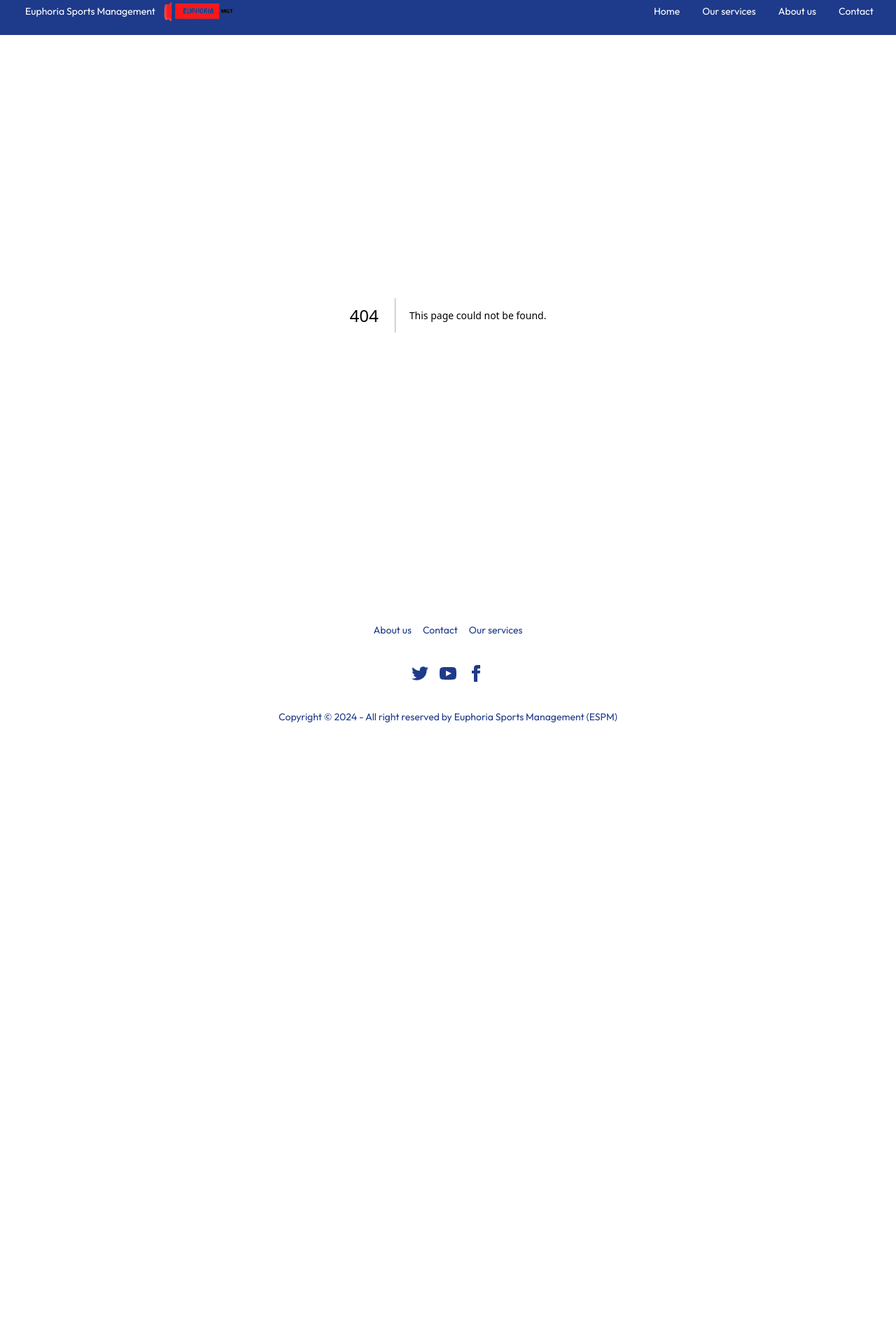
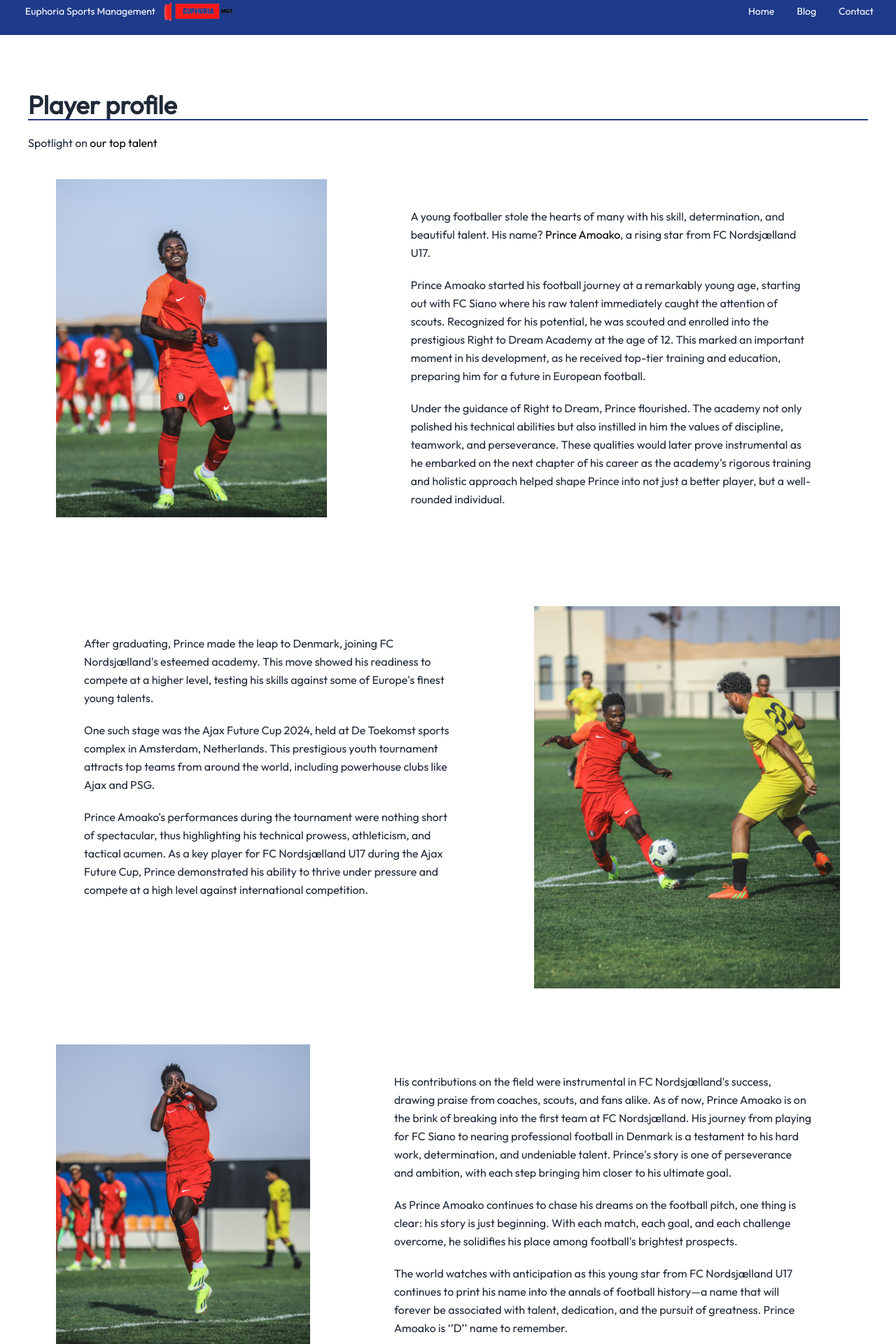
Before and after one commit to williamgyamfik/espm_landing_page, a Next.js app: page /blog in a window 1280 px wide. Before the commit this address had no page. Shown: the part 18-1938 px from the top of the page at 70% size. Before the commit the page ends 1092 px from the top, so only its background shows below. Built offline with nearby package versions, Linux system fonts and the light colour scheme.

Commit message:
made changes to website

```diff
--- /dev/null
+++ b/app/blog/page.jsx
@@ -0,0 +1,8 @@
+"use client";
+import Blog from "@/components/Blog";
+
+const index = () => {
+  return <Blog />;
+};
+
+export default index;
--- /dev/null
+++ b/app/contact/page.jsx
@@ -0,0 +1,13 @@
+"use client";
+import React from "react";
+import Contact from "../../components/Contact";
+
+const page = () => {
+  return (
+    <section className=" mt-10">
+      <Contact />
+    </section>
+  );
+};
+
+export default page;
--- a/app/page.jsx
+++ b/app/page.jsx
@@ -4,11 +4,10 @@ import Image from "next/image";
 import SignUpForm from "../components/SignUpForm";
 import AboutUs from "../components/AboutUs";
 import OurServices from "../components/OurServices";
-import Contact from "../components/Contact";
+// import Contact from "../components/Contact";
 import Team from "../components/Team";
 import GetStarted from "@/components/GetStarted";
 import Subscribe from "@/components/Subscribe";
-import Media from "@/components/Media";
 
 export default function Home() {
   return (
@@ -48,32 +47,14 @@ export default function Home() {
       </section>
 
       <section className=" w-full  " id="services">
-        {/* <h1 className="text-4xl p-5 text-white font-bold">Our Services</h1> */}
         <OurServices />
       </section>
-
-      {/* <section
-        className="relative px-10 sm:px-28  flex items-center justify-center -z-10  bg-parallax bg-fixed bg-cover  opacity-100 "
-        id="about"
-      >
-        <div className="absolute inset-0 bg-black opacity-25"></div>
-        <div className="relative z-20 container mx-auto">
-          <h1 className="text-blue-900 text-center font-bold text-3xl p-5">
-            About us
-          </h1>
-          <AboutUs />
-        </div>
-      </section> */}
 
       <section className=" w-full  " id="about">
         <div className="relative  flex items-center justify-center -z-10  bg-parallax bg-fixed bg-cover  opacity-100">
           <AboutUs />
         </div>
       </section>
-
-      {/* <section>
-        <Media />
-      </section> */}
 
       <section className=" bg-white ">
         <Team />
@@ -87,14 +68,14 @@ export default function Home() {
         <Subscribe />
       </section>
 
-      <section className=" bg-blue-900" id="contact">
+      {/* <section className=" bg-blue-900" id="contact">
         <div className="p-5">
           <h1 className="text-3xl text-white text-center font-bold">
             Contact{" "}
           </h1>
         </div>
         <Contact />
-      </section>
+      </section> */}
     </>
   );
 }
--- /dev/null
+++ b/components/Blog.jsx
@@ -0,0 +1,113 @@
+import Image from "next/image";
+import talent6 from "../public/images/talent6.jpeg";
+import talent2 from "../public/images/talent2.jpeg";
+import talent4 from "../public/images/talent4.jpeg";
+import talent1 from "../public/images/talent1.jpeg";
+
+const Blog = () => {
+  return (
+    <div className="container mx-auto p-10 m-10">
+      <h1 className="font-bold text-4xl">Player profile</h1>
+      <div className="border-b-2 border-b-blue-900"></div>
+
+      <h2 className="mt-5">
+        Spotlight on
+        <span className="text-bold text-black"> our top talent </span>
+      </h2>
+
+      <div className="flex justify-start items-start lg:flex-nowrap flex-wrap">
+        <div className="mx-auto  p-10">
+          <Image src={talent6} alt="player bio" />
+        </div>
+        <div className="m-5 sm:m-20  leading-relaxed">
+          <p className="mb-5">
+            A young footballer stole the hearts of many with his skill,
+            determination, and beautiful talent. His name?{" "}
+            <span className="text-black">Prince Amoako</span>, a rising star
+            from FC Nordsjælland U17.
+          </p>
+          <p className="mb-5">
+            Prince Amoako started his football journey at a remarkably young
+            age, starting out with FC Siano where his raw talent immediately
+            caught the attention of scouts. Recognized for his potential, he was
+            scouted and enrolled into the prestigious Right to Dream Academy at
+            the age of 12. This marked an important moment in his development,
+            as he received top-tier training and education, preparing him for a
+            future in European football.
+          </p>
+
+          <p className="mb-5">
+            Under the guidance of Right to Dream, Prince flourished. The academy
+            not only polished his technical abilities but also instilled in him
+            the values of discipline, teamwork, and perseverance. These
+            qualities would later prove instrumental as he embarked on the next
+            chapter of his career as the academy's rigorous training and
+            holistic approach helped shape Prince into not just a better player,
+            but a well-rounded individual.
+          </p>
+        </div>
+      </div>
+
+      <div className="flex justify-start items-start  lg:flex-nowrap   flex-wrap-reverse">
+        <div className="m-5 sm:m-20 leading-relaxed">
+          <p className="mb-5">
+            After graduating, Prince made the leap to Denmark, joining FC
+            Nordsjælland's esteemed academy. This move showed his readiness to
+            compete at a higher level, testing his skills against some of
+            Europe's finest young talents.{" "}
+          </p>
+          <p className="mb-5">
+            One such stage was the Ajax Future Cup 2024, held at De Toekomst
+            sports complex in Amsterdam, Netherlands. This prestigious youth
+            tournament attracts top teams from around the world, including
+            powerhouse clubs like Ajax and PSG.{" "}
+          </p>
+          <p className="mb-5">
+            Prince Amoako's performances during the tournament were nothing
+            short of spectacular, thus highlighting his technical prowess,
+            athleticism, and tactical acumen. As a key player for FC
+            Nordsjælland U17 during the Ajax Future Cup, Prince demonstrated his
+            ability to thrive under pressure and compete at a high level against
+            international competition.{" "}
+          </p>
+        </div>
+        <div className="mx-auto  p-10">
+          <Image src={talent2} alt="player bio second picture" />
+        </div>
+      </div>
+
+      <div className="flex justify-start items-start  lg:flex-nowrap flex-wrap">
+        <div className="mx-auto  p-10">
+          <Image src={talent1} alt="player bio image" />
+        </div>
+        <div className="m-5 sm:m-20 leading-relaxed">
+          <p className="mb-5">
+            His contributions on the field were instrumental in FC
+            Nordsjælland's success, drawing praise from coaches, scouts, and
+            fans alike. As of now, Prince Amoako is on the brink of breaking
+            into the first team at FC Nordsjælland. His journey from playing for
+            FC Siano to nearing professional football in Denmark is a testament
+            to his hard work, determination, and undeniable talent. Prince's
+            story is one of perseverance and ambition, with each step bringing
+            him closer to his ultimate goal.
+          </p>
+          <p className="mb-5 ">
+            As Prince Amoako continues to chase his dreams on the football
+            pitch, one thing is clear: his story is just beginning. With each
+            match, each goal, and each challenge overcome, he solidifies his
+            place among football's brightest prospects.{" "}
+          </p>
+          <p className="mb-5">
+            The world watches with anticipation as this young star from FC
+            Nordsjælland U17 continues to print his name into the annals of
+            football history—a name that will forever be associated with talent,
+            dedication, and the pursuit of greatness. Prince Amoako is ‘’D’’
+            name to remember.
+          </p>
+        </div>
+      </div>
+    </div>
+  );
+};
+
+export default Blog;
--- a/components/Contact.jsx
+++ b/components/Contact.jsx
@@ -38,11 +38,15 @@ const Contact = () => {
   };
 
   return (
-    <div className=" px-2 sm:px-5 w-full p-10 text-white">
+    <div className=" px-2 sm:px-5 w-full p-10 text-blue-900 ">
+      <div className="mb-20">
+        <h1 className="text-4xl font-bold text-center">Contact form</h1>
+      </div>
+
       <div className="flex justify-center ">
         <section className="flex flex-col md:flex-row justify-center mx-auto p-5">
-          <div>
-            <div className="px-5 mb-5">
+          <div className="mx-5">
+            <div className="px-5 mb-5 ">
               <h1 className="text-2xl  font-bold">You got questions?</h1>
             </div>
             <div className="px-5 mb-5">
@@ -51,11 +55,7 @@ const Contact = () => {
                 possible
               </p>
             </div>
-            {/* <div className="px-5 mb-5">
-          <p>
-            <span className="font-bold">Phone:</span> +1(347)702-0814{" "}
-          </p>
-        </div> */}
+
             <div className="px-5 mb-5">
               <p>
                 <span className="font-bold">Email : </span>
@@ -63,7 +63,7 @@ const Contact = () => {
               </p>
             </div>
           </div>
-          <div className="mb-16 ">
+          <div className="mb-16 shadow-xl p-10">
             <form action="w-full max-w-7xl " onSubmit={formDetailsHandler}>
               <div className="flex  flex-wrap mb-5 mx-5">
                 <div className="w-full">
@@ -74,7 +74,7 @@ const Contact = () => {
                     First name<span className="text-red-500">*</span>
                   </label>
                   <input
-                    className="mb-5 block w-full h-10 p-2 bg-white  text-black focus:bg-blue-400"
+                    className="mb-5 block w-full h-10 p-2 bg-gray-300  text-blue-900 focus:bg-gray-100"
                     id="first_name1"
                     type="text"
                     name="first_name"
@@ -92,7 +92,7 @@ const Contact = () => {
                     Surname<span className="text-red-500">*</span>
                   </label>
                   <input
-                    className="w-full block h-10 p-2 bg-white  text-black  focus:bg-blue-400"
+                    className="w-full block h-10 p-2 bg-gray-300  text-blue-900 focus:bg-gray-100"
                     id="surname_name1"
                     type="text"
                     name="last_name"
@@ -112,7 +112,7 @@ const Contact = () => {
                     Email<span className="text-red-500">*</span>
                   </label>
                   <input
-                    className="w-full h-10 p-2 bg-white  text-black  focus:bg-blue-400 block"
+                    className="w-full h-10 p-2 bg-gray-300  text-blue-900 focus:bg-gray-100"
                     id="email1"
                     type="email"
                     name="email"
@@ -137,7 +137,7 @@ const Contact = () => {
                     cols="50"
                     rows="5"
                     placeholder="send us a message"
-                    className="w-full block p-2 bg-white h-25  text-black focus:bg-blue-400"
+                    className="w-full block p-2 bg-gray-300 h-25  text-blue-900 focus:bg-gray-100"
                     value={userInquiry?.message}
                     onChange={inputhandler}
                     required
--- a/components/Footer.jsx
+++ b/components/Footer.jsx
@@ -6,14 +6,14 @@ const Footer = () => {
   const year = date.getFullYear();
 
   return (
-    <footer className="footer footer-center p-10 r text-blue-900 rounded  ">
+    <footer className="footer footer-center p-10  text-white rounded bg-black ">
       <nav className="grid grid-flow-col gap-4">
         <a className="scroll-link" href="#about">
           About us
         </a>
-        <a className="scroll-link" href="#contact">
+        {/* <a className="scroll-link" href="#contact">
           Contact
-        </a>
+        </a> */}
         <a className="scroll-link" href="#services">
           Our services
         </a>
--- a/components/Layout.jsx
+++ b/components/Layout.jsx
@@ -26,31 +26,31 @@ const Layout = ({ children }) => {
     }
   }, []);
 
-  useEffect(() => {
-    const scrollLinks = document.querySelectorAll(".scroll-link");
-    scrollLinks.forEach((link) => {
-      link.addEventListener("click", function (e) {
-        e.preventDefault();
-        const id = e.currentTarget.getAttribute("href").slice(1);
+  // useEffect(() => {
+  //   const scrollLinks = document.querySelectorAll(".scroll-link");
+  //   scrollLinks.forEach((link) => {
+  //     link.addEventListener("click", function (e) {
+  //       e.preventDefault();
+  //       const id = e.currentTarget.getAttribute("href").slice(1);
 
-        const sectionElementId = document.getElementById(id);
-        const nav = document.getElementById("nav");
+  //       const sectionElementId = document.getElementById(id);
+  //       const nav = document.getElementById("nav");
 
-        const navHeight = nav.getBoundingClientRect().height;
+  //       const navHeight = nav.getBoundingClientRect().height;
 
-        let position = sectionElementId.offsetTop - navHeight;
+  //       let position = sectionElementId.offsetTop - navHeight;
 
-        if (!navBar) {
-          position = position - navHeight;
-        }
+  //       if (!navBar) {
+  //         position = position - navHeight;
+  //       }
 
-        window.scrollTo({
-          left: 0,
-          top: position,
-        });
-      });
-    });
-  }, []);
+  //       window.scrollTo({
+  //         left: 0,
+  //         top: position,
+  //       });
+  //     });
+  //   });
+  // }, []);
 
   return (
     <>
@@ -101,27 +101,29 @@ const Layout = ({ children }) => {
               <ul className="menu menu-horizontal ">
                 {/* Navbar menu content here */}
                 <li>
-                  <a href="#home" className="scroll-link">
+                  <a href="/" className="scroll-link">
                     Home
                   </a>
                 </li>
 
-                <li>
+                {/* <li>
                   <a href="#services" className="scroll-link">
                     Our services
                   </a>
+                </li> */}
+
+                <li>
+                  <a href="/blog">Blog</a>
                 </li>
 
-                <li>
+                {/* <li>
                   <a href="#about" className="scroll-link">
                     About us
                   </a>
-                </li>
+                </li> */}
 
                 <li>
-                  <a href="#contact" className="scroll-link">
-                    Contact
-                  </a>
+                  <a href="/contact">Contact</a>
                 </li>
               </ul>
             </div>
@@ -137,25 +139,28 @@ const Layout = ({ children }) => {
           <ul className="menu p-4 w-80 min-h-full bg-white text-blue-900">
             {/* Sidebar content here */}
             <li>
-              <a href="#home" className="scroll-link">
+              <a href="/" className="scroll-link">
                 Home
               </a>
             </li>
+            {/* <li>
+              <a href="#services" className="scroll-link">
+                Our Services
+              </a>
+            </li> */}
+
             <li>
-              <a href="#services" className="scroll-link">
-                Services
-              </a>
+              <a href="/blog">Blog</a>
             </li>
-            <li>
+
+            {/* <li>
               <a href="#about" className="scroll-link">
                 About us
               </a>
-            </li>
+            </li> */}
 
             <li>
-              <a href="#contact" className="scroll-link">
-                Contact
-              </a>
+              <a href="/contact">Contact</a>
             </li>
           </ul>
         </div>
--- a/components/Media.jsx
+++ /dev/null
@@ -1,11 +0,0 @@
-const Media = () => {
-  return (
-    <div className="container mx-auto">
-      <h1>Media</h1>
-      <div className="border-b-2 border-b-blue-900"></div>
-      <h2>Explore our top talents</h2>
-    </div>
-  );
-};
-
-export default Media;
```
